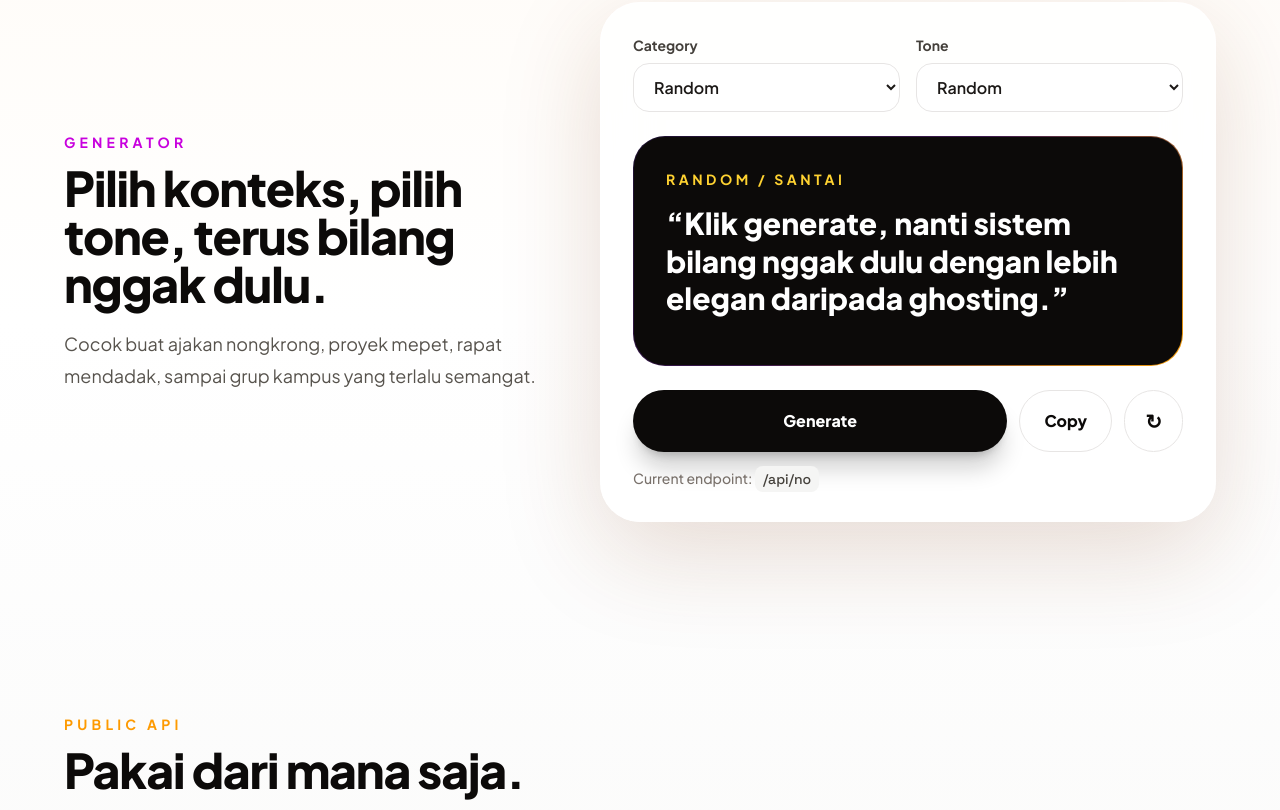
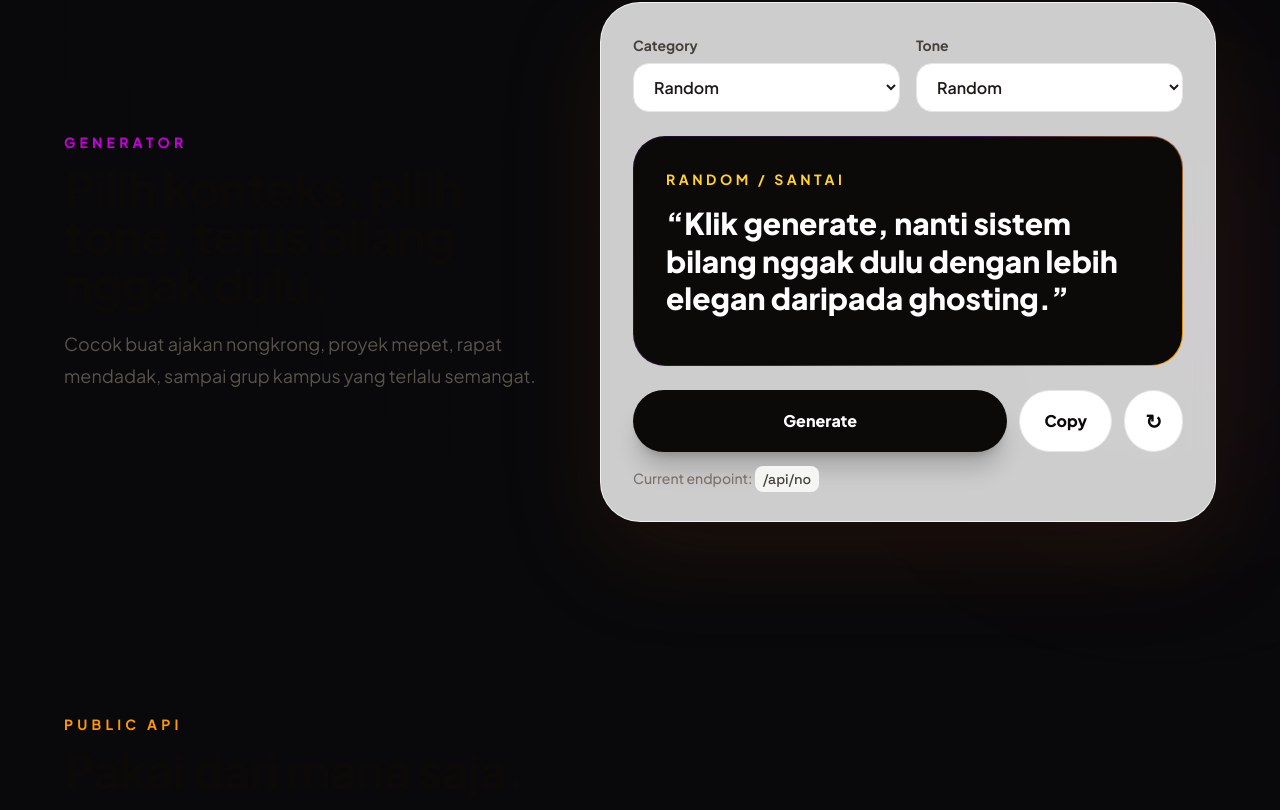
Before and after one commit to fromrha/nggak-dulu-as-a-service, a Next.js app: page / in a window 1280 px wide. Shown: the part 670-1480 px from the top of the page. Built offline with nearby package versions, Linux system fonts and the light colour scheme.

Commit message:
chore(deps): setup theme and icons
- install lucide-react

- add dark theme variables and animations

- rewrite page.tsx for tone state

```diff
--- a/package.json
+++ b/package.json
@@ -9,6 +9,7 @@
     "lint": "eslint"
   },
   "dependencies": {
+    "lucide-react": "^1.16.0",
     "next": "16.2.6",
     "react": "19.2.4",
     "react-dom": "19.2.4"
--- a/src/app/globals.css
+++ b/src/app/globals.css
@@ -1,15 +1,52 @@
 @import "tailwindcss";
 
-:root {
-  --background: #fff7ed;
-  --foreground: #1c1917;
+@theme {
+  --font-sans: var(--font-plus-jakarta), sans-serif;
+  --font-mono: var(--font-space-grotesk), monospace;
 }
 
 :root {
-  --color-background: var(--background);
-  --color-foreground: var(--foreground);
-  --font-sans: var(--font-plus-jakarta);
-  --font-mono: var(--font-space-grotesk);
+  --background: #09090b; /* Zinc 950 */
+  --foreground: #f4f4f5; /* Zinc 100 */
+
+  /* Accent Colors - Default: Purple/Pink */
+  --accent-primary: 168 85 247; /* Purple 500 */
+  --accent-secondary: 236 72 153; /* Pink 500 */
+  --accent-glow: rgba(168, 85, 247, 0.15);
+
+  --card-bg: rgba(15, 15, 17, 0.7);
+  --card-border: rgba(255, 255, 255, 0.08);
+}
+
+/* Tone Specific Variables */
+[data-tone="sopan"] {
+  --accent-primary: 16 185 129; /* Emerald 500 */
+  --accent-secondary: 139 92 246; /* Violet 500 */
+  --accent-glow: rgba(16, 185, 129, 0.12);
+}
+
+[data-tone="witty"] {
+  --accent-primary: 245 158 11; /* Amber 500 */
+  --accent-secondary: 244 63 94; /* Rose 500 */
+  --accent-glow: rgba(245, 158, 11, 0.12);
+}
+
+[data-tone="dingin"] {
+  --accent-primary: 6 182 212; /* Cyan 500 */
+  --accent-secondary: 59 130 246; /* Blue 500 */
+  --accent-glow: rgba(6, 182, 212, 0.12);
+}
+
+[data-tone="lucu"] {
+  --accent-primary: 236 72 153; /* Pink 500 */
+  --accent-secondary: 234 179 8; /* Yellow 500 */
+  --accent-glow: rgba(236, 72, 153, 0.12);
+}
+
+[data-tone="tegas"] {
+  --accent-primary: 239 68 68; /* Red 500 */
+  --accent-secondary: 249 115 22; /* Orange 500 */
+  --accent-glow: rgba(239, 68, 68, 0.12);
 }
 
 * {
@@ -18,22 +55,90 @@
 
 html {
   background: var(--background);
+  color: var(--foreground);
+  font-family: var(--font-sans);
+  scroll-behavior: smooth;
 }
 
 body {
   margin: 0;
   background: var(--background);
   color: var(--foreground);
-  font-family: var(--font-geist-sans), Arial, Helvetica, sans-serif;
+  overflow-x: hidden;
+}
+
+/* Custom Scrollbar */
+::-webkit-scrollbar {
+  width: 8px;
+}
+::-webkit-scrollbar-track {
+  background: #09090b;
+}
+::-webkit-scrollbar-thumb {
+  background: #27272a;
+  border-radius: 9999px;
+}
+::-webkit-scrollbar-thumb:hover {
+  background: #3f3f46;
 }
 
 ::selection {
-  background: #fcd34d;
-  color: #1c1917;
+  background: rgb(var(--accent-primary) / 0.3);
+  color: #ffffff;
 }
 
-button,
-a,
-select {
-  touch-action: manipulation;
+/* Animations */
+@keyframes float {
+  0%, 100% {
+    transform: translateY(0px) scale(1);
+  }
+  50% {
+    transform: translateY(-20px) scale(1.05);
+  }
 }
+
+@keyframes float-reverse {
+  0%, 100% {
+    transform: translateY(0px) scale(1.05);
+  }
+  50% {
+    transform: translateY(20px) scale(1);
+  }
+}
+
+@keyframes pulse-glow {
+  0%, 100% {
+    opacity: 0.5;
+  }
+  50% {
+    opacity: 0.8;
+  }
+}
+
+.animate-float {
+  animation: float 10s ease-in-out infinite;
+}
+
+.animate-float-slow {
+  animation: float-reverse 15s ease-in-out infinite;
+}
+
+.animate-pulse-glow {
+  animation: pulse-glow 8s ease-in-out infinite;
+}
+
+/* Custom utilities */
+.glow-blur {
+  filter: blur(120px);
+}
+
+.glass-panel {
+  background: var(--card-bg);
+  border: 1px solid var(--card-border);
+  backdrop-filter: blur(16px);
+  -webkit-backdrop-filter: blur(16px);
+}
+
+.theme-transition {
+  transition: all 0.5s cubic-bezier(0.4, 0, 0.2, 1);
+}
--- a/src/app/page.tsx
+++ b/src/app/page.tsx
@@ -1,15 +1,50 @@
+"use client";
+
+import { useState } from "react";
 import { ApiDocs } from "@/components/ApiDocs";
 import { Footer } from "@/components/Footer";
 import { Generator } from "@/components/Generator";
 import { Hero } from "@/components/Hero";
+import type { Tone } from "@/lib/types";
 
 export default function Home() {
+  const [tone, setTone] = useState<Tone | "">("");
+
   return (
-    <main className="min-h-screen bg-[linear-gradient(180deg,#fff7ed_0%,#ffffff_42%,#f5f5f4_100%)] text-stone-950">
-      <Hero />
-      <Generator />
-      <ApiDocs />
-      <Footer />
+    <main
+      data-tone={tone}
+      className="theme-transition min-h-screen bg-zinc-950 text-zinc-100 selection:bg-purple-500/30 relative overflow-hidden"
+    >
+      {/* Background Decorative Grid */}
+      <div className="absolute inset-0 bg-[linear-gradient(to_right,#1f29370a_1px,transparent_1px),linear-gradient(to_bottom,#1f29370a_1px,transparent_1px)] bg-[size:4rem_4rem] [mask-image:radial-gradient(ellipse_60%_50%_at_50%_0%,#000_70%,transparent_100%)] pointer-events-none" />
+
+      {/* Dynamic Background Glow Blooms */}
+      <div
+        className="theme-transition absolute top-[-10%] left-[-10%] w-[60vw] h-[60vw] max-w-[600px] max-h-[600px] rounded-full pointer-events-none glow-blur animate-float"
+        style={{
+          background: "radial-gradient(circle, rgb(var(--accent-primary) / 0.12) 0%, transparent 70%)"
+        }}
+      />
+      <div
+        className="theme-transition absolute top-[30%] right-[-10%] w-[50vw] h-[50vw] max-w-[500px] max-h-[500px] rounded-full pointer-events-none glow-blur animate-float-slow"
+        style={{
+          background: "radial-gradient(circle, rgb(var(--accent-secondary) / 0.08) 0%, transparent 70%)"
+        }}
+      />
+      <div
+        className="theme-transition absolute bottom-[-10%] left-[-15%] w-[65vw] h-[65vw] max-w-[700px] max-h-[700px] rounded-full pointer-events-none glow-blur animate-float"
+        style={{
+          background: "radial-gradient(circle, rgb(var(--accent-primary) / 0.08) 0%, transparent 70%)"
+        }}
+      />
+
+      {/* Content wrapper */}
+      <div className="relative z-10">
+        <Hero />
+        <Generator onToneChange={setTone} activeTone={tone} />
+        <ApiDocs activeTone={tone} />
+        <Footer />
+      </div>
     </main>
   );
 }
```
Also changed, not shown: 1 other file (tests, documents, lock files or other folders).
